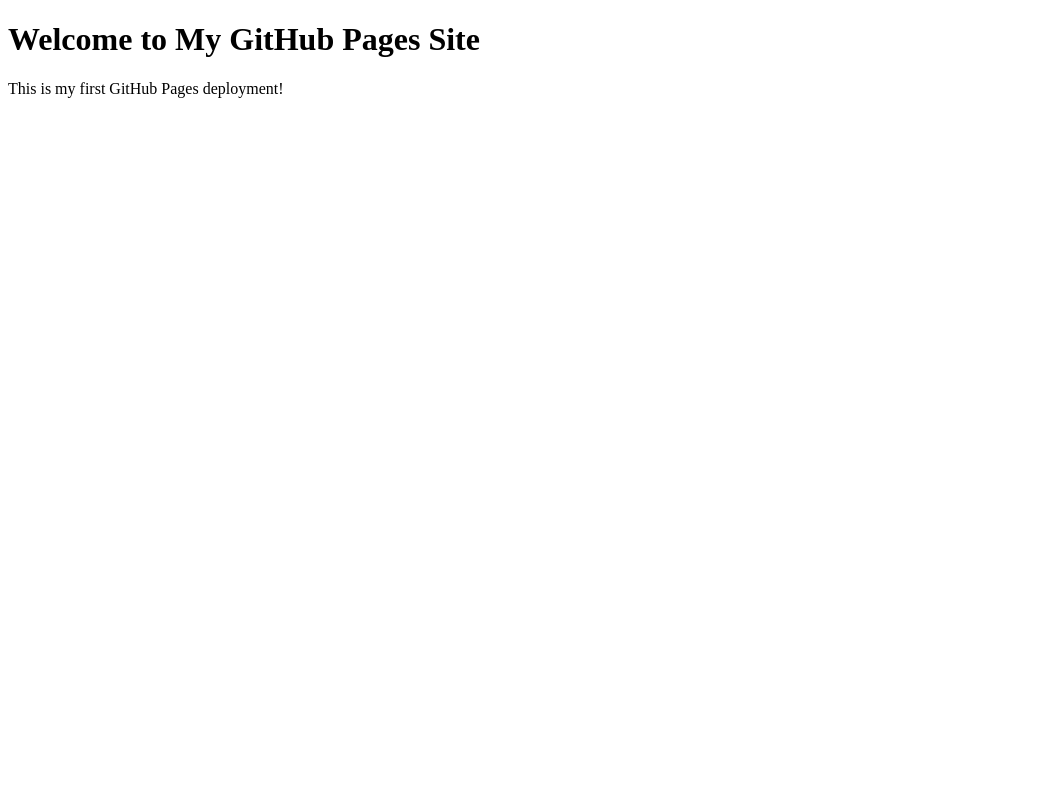
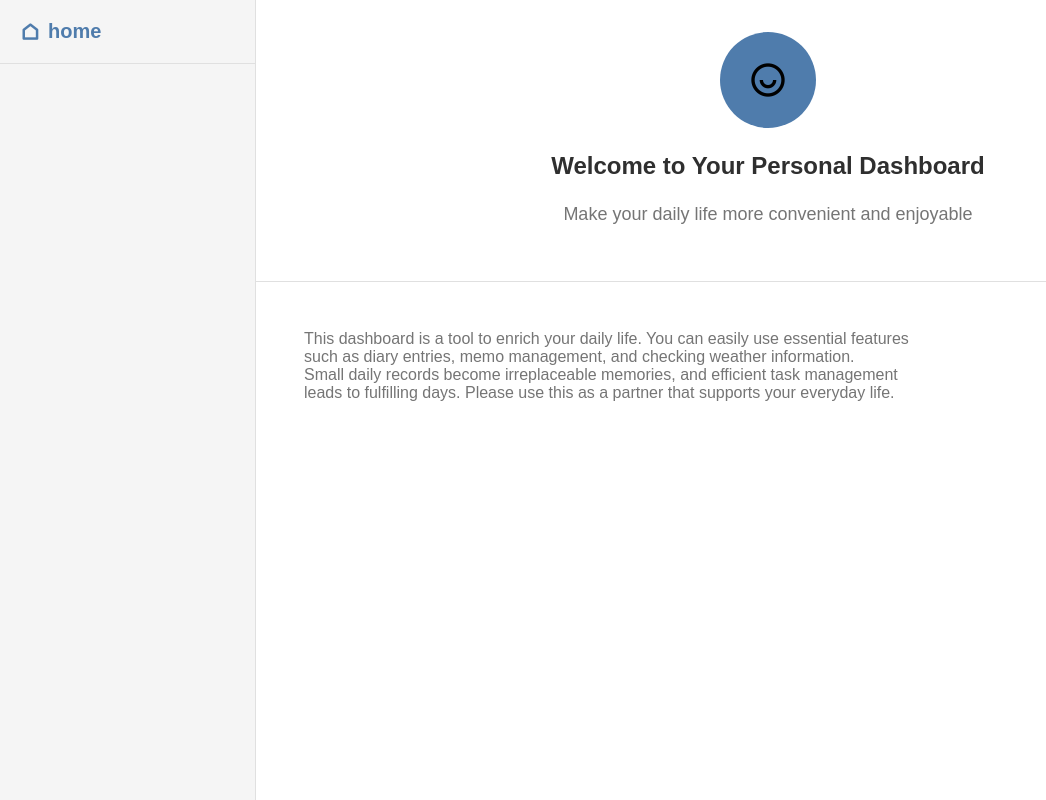
Before and after one commit to tomoya0753/my-first-web-app, a plain HTML site: page index.html in a window 1280 px wide. Shown: the whole page, without its empty margins (0-1046 px from the left). Drawn offline with nearby package versions, Linux system fonts and the light colour scheme.

Commit message:
Add files via upload

```diff
--- a/index.html
+++ b/index.html
@@ -1,12 +1,42 @@
 <!DOCTYPE html>
 <html lang="en">
-<head>
-    <meta charset="UTF-8">
-    <meta name="viewport" content="width=device-width, initial-scale=1.0">
-    <title>My GitHub Pages Site</title>
-</head>
-<body>
-    <h1>Welcome to My GitHub Pages Site</h1>
-    <p>This is my first GitHub Pages deployment!</p>
-</body>
+  <head>
+    <meta charset="UTF-8" />
+    <meta name="viewport" content="width=device-width, initial-scale=1.0" />
+    <title>Dashboard</title>
+    <link rel="stylesheet" href="style.css" />
+<link href="https://cdn.jsdelivr.net/npm/remixicon@4.5.0/fonts/remixicon.css" rel="stylesheet" />
+  </head>
+  <body>
+    <div class="Dashboard-container">
+<aside class="sidebar">
+    <div class="sidebar-header">
+     <a href="#" class="sidebar-home" data-tab="home">
+        <span class="ri-home-line"></span>
+        <span>home</span>
+      </a>
+    </div>
+  </aside>
+  <main class="main-contents">
+    <section class="contents-section" id="home">
+      <header class="section-header">
+        <div class="profile-circle">
+          <span class="ri-user-smile-line"></span>
+        </div>
+        <h1 class="section-title">Welcome to Your Personal Dashboard</h1>
+        <p class="section-subtitle">Make your daily life more convenient and enjoyable</p>
+      </header>
+      <div class="section-body">
+        <div class="section-description">
+          <p>This dashboard is a tool to enrich your daily life. You can easily use essential features such as diary entries, memo management, and checking weather information.
+</p>
+          <p>Small daily records become irreplaceable memories, and efficient task management leads to fulfilling days. Please use this as a partner that supports your everyday life.
+</p>
+        </div>
+      </div>
+    </section>
+  </main>
+    </div>
+  </body>
+
 </html>
--- /dev/null
+++ b/style.css
@@ -0,0 +1,108 @@
+/* ブラウザで設定されているスタイルのリセット・共通設定 */
+/* 消さないでください */
+*,
+*::before,
+*::after {
+  box-sizing: border-box;
+}
+body,
+h1,
+h2,
+h3,
+p,
+ul,
+li,
+form,
+input,
+textarea,
+select,
+button {
+  margin: 0;
+  padding: 0;
+  font-family: sans-serif;
+}
+
+ul {
+  list-style: none;
+}
+/* スタイルのリセット終了 */
+
+/* サイドバーとメインコンテンツを包むための要素のスタイルを書いてください */
+
+
+/* サイドバーに関連するスタイルを書いてください */
+.sidebar {
+ width: 256px;
+ flex-shrink: 0;
+ background-color:#f5f5f5;
+ border-right: 1px solid#e0e0e0;
+ display: flex;
+ flex-direction: column;
+ height: 100%;
+}
+.sidebar-header {
+  padding: 20px;
+  border-bottom: 1px solid#e0e0e0;
+
+}
+.sidebar-home{
+  font-size: 1.25rem;
+  font-weight: 600;
+  color: #4f7cac;
+  display: flex;
+  align-items: center;
+  gap: 8px;
+  text-decoration: none;
+
+}
+
+/* メインコンテンツに関連するスタイルを書いてください */
+
+.Dashboard-container {
+  display: flex;
+  height: 100vh;
+}
+
+.main-contents {
+  flex: 1;
+}
+
+.section-header{
+  background-color: #ffffff;
+  padding: 32px;
+  border-bottom: 1px solid #e0e0e0;
+  text-align: center;
+}
+
+.profile-circle {
+  width: 96px;
+  height: 96px;
+  border-radius: 50%;
+  display: flex;
+  justify-content: center;
+  align-items: center;
+  font-size: 2.5rem;
+  background-color: #4f7cac;
+  margin: 0 auto 24px;
+}
+
+.section-title {
+  font-size: 1.5rem;
+  font-weight: 600;
+  color: #2f2f2f;
+  margin: 8px;
+}
+
+.section-subtitle{
+  font-size: 1.125rem;
+  color: #757575;
+  margin: 24px;
+}
+
+.section-description {
+max-width: 673px;
+margin: 0 auto;
+padding: 32px;
+color: #757575;
+margin: 16px;
+}
```
